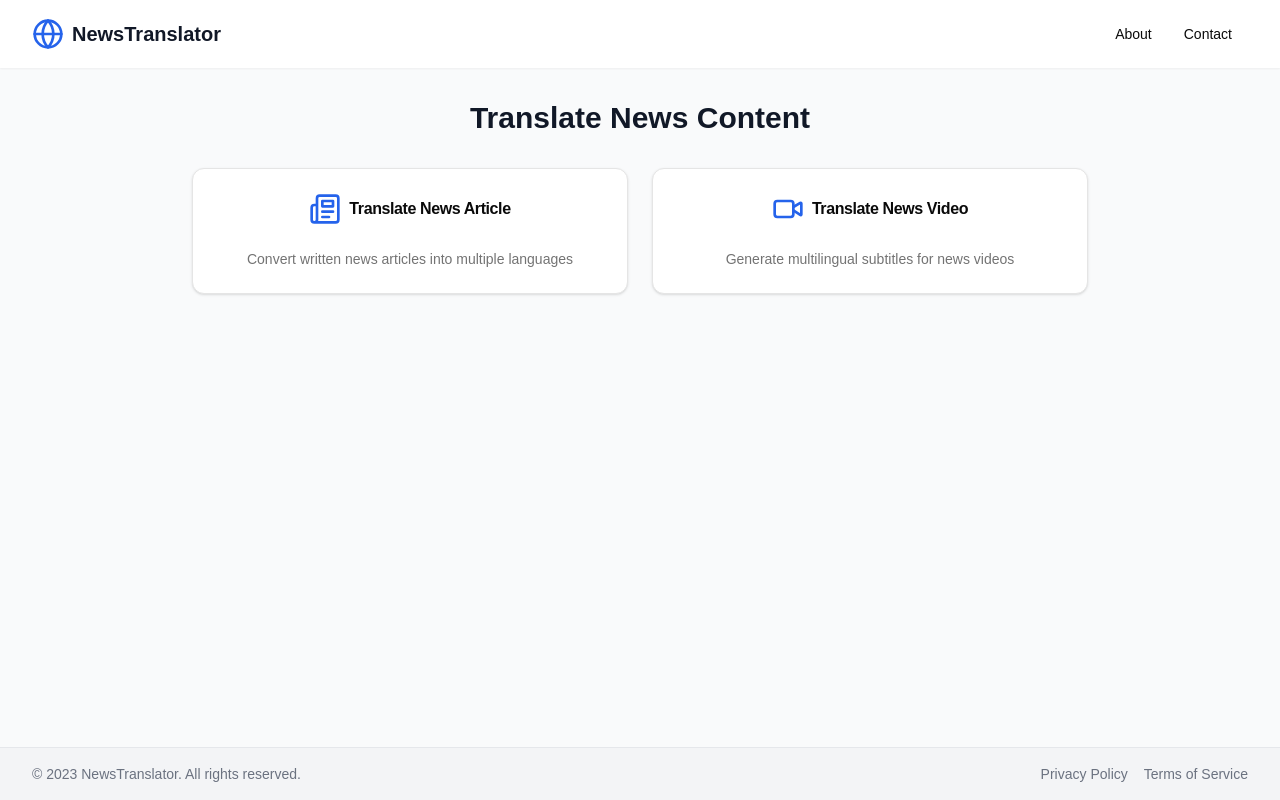
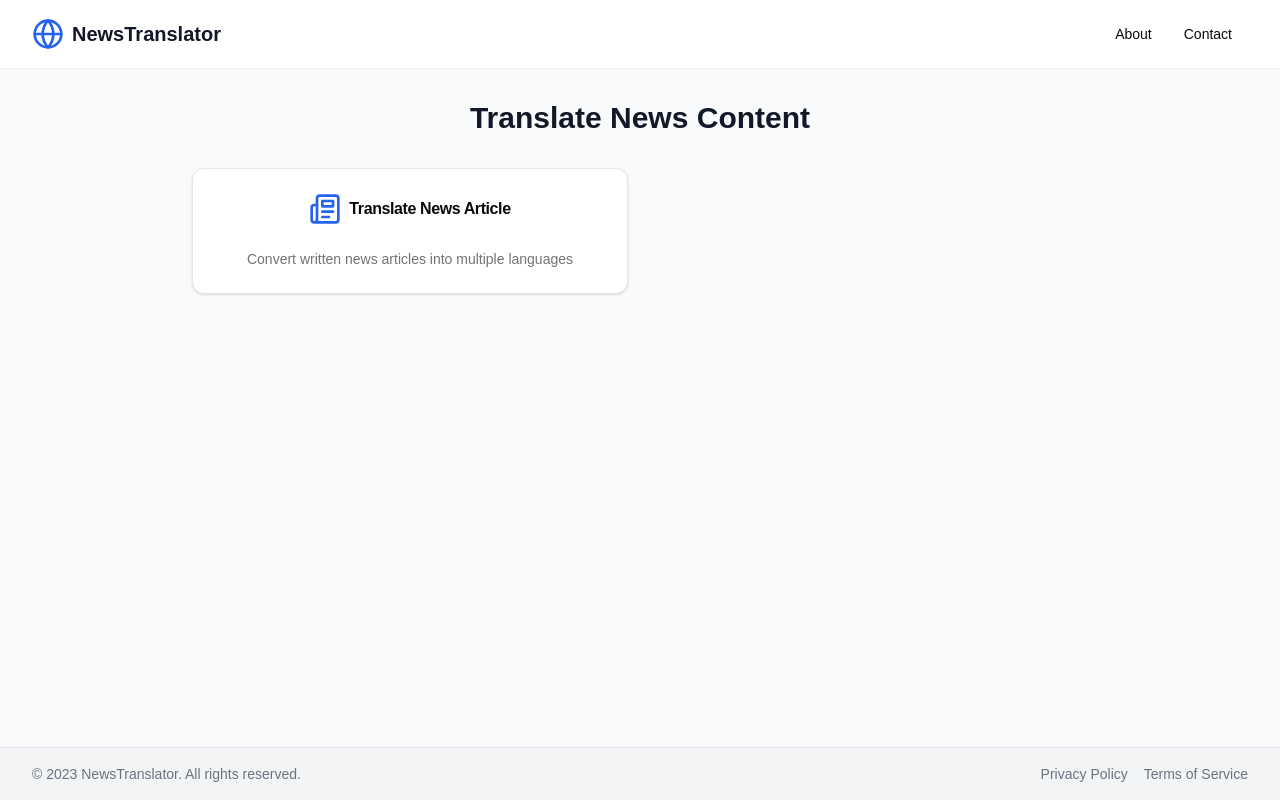
Before and after one commit to ishaangupta2311/news-converter-LLM, a Next.js app: page / in a window 1280 px wide. Built offline with nearby package versions, Linux system fonts and the light colour scheme.

Commit message:
Add video translation component

```diff
--- a/src/components/news-translation-app.tsx
+++ b/src/components/news-translation-app.tsx
@@ -8,6 +8,7 @@ import { Tabs, TabsContent, TabsList, TabsTrigger } from "@/components/ui/tabs"
 import { Select, SelectContent, SelectItem, SelectTrigger, SelectValue } from "@/components/ui/select"
 import { Card, CardContent, CardDescription, CardHeader, CardTitle } from "@/components/ui/card"
 import { ChevronDown, Globe, Newspaper, Video } from 'lucide-react'
+import {videoNewsTranslation} from './video-news-translation'
 
 export function NewsTranslationAppComponent() {
   const [selectedOption, setSelectedOption] = useState<string | null>(null)
@@ -73,17 +74,7 @@ export function NewsTranslationAppComponent() {
                   <CardDescription>Convert written news articles into multiple languages</CardDescription>
                 </CardContent>
               </Card>
-              <Card className="cursor-pointer hover:shadow-lg transition-shadow" onClick={() => handleOptionSelect('video')}>
-                <CardHeader>
-                  <CardTitle className="flex items-center justify-center">
-                    <Video className="h-8 w-8 mr-2 text-blue-600" />
-                    Translate News Video
-                  </CardTitle>
-                </CardHeader>
-                <CardContent>
-                  <CardDescription>Generate multilingual subtitles for news videos</CardDescription>
-                </CardContent>
-              </Card>
+            <videoNewsTranslation/>
             </div>
           </div>
         ) : (
```
